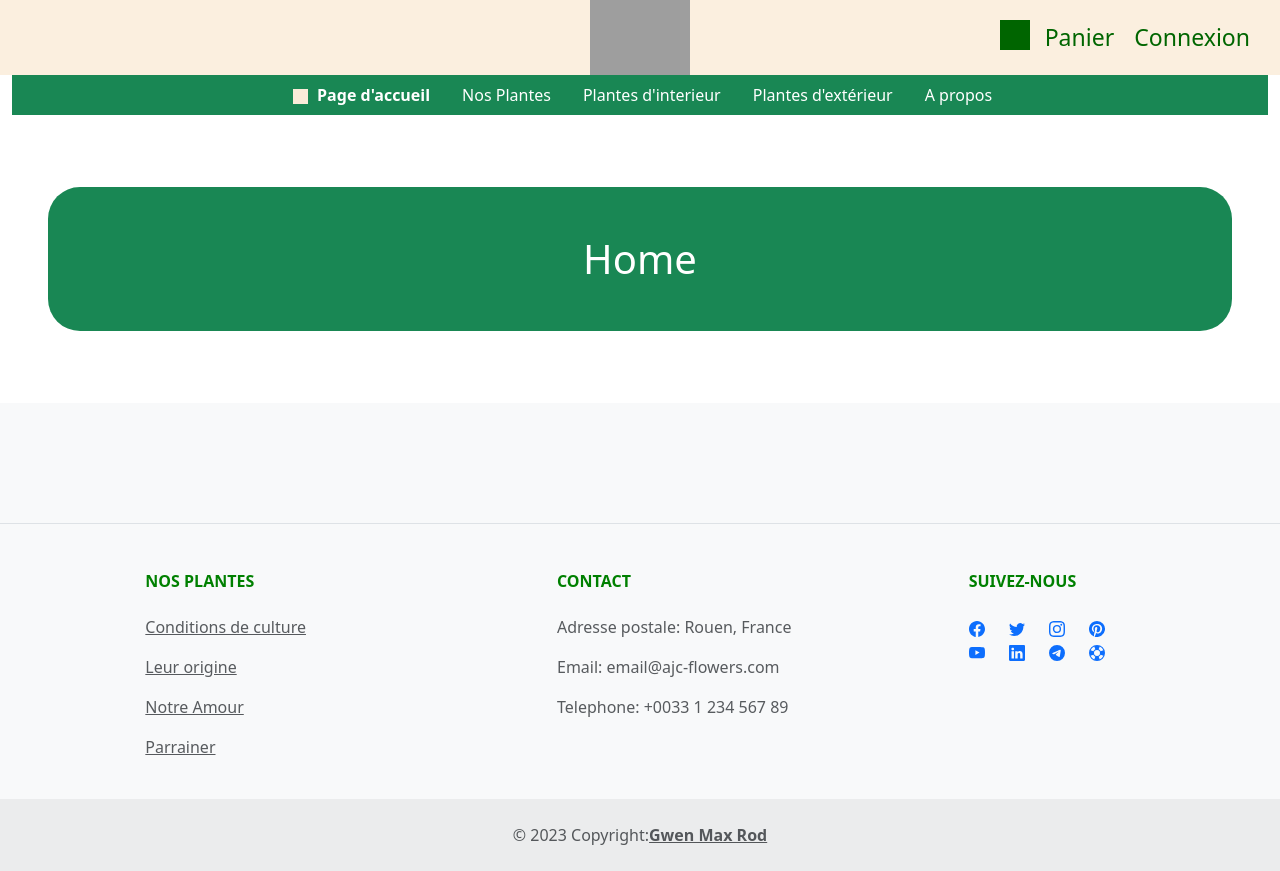
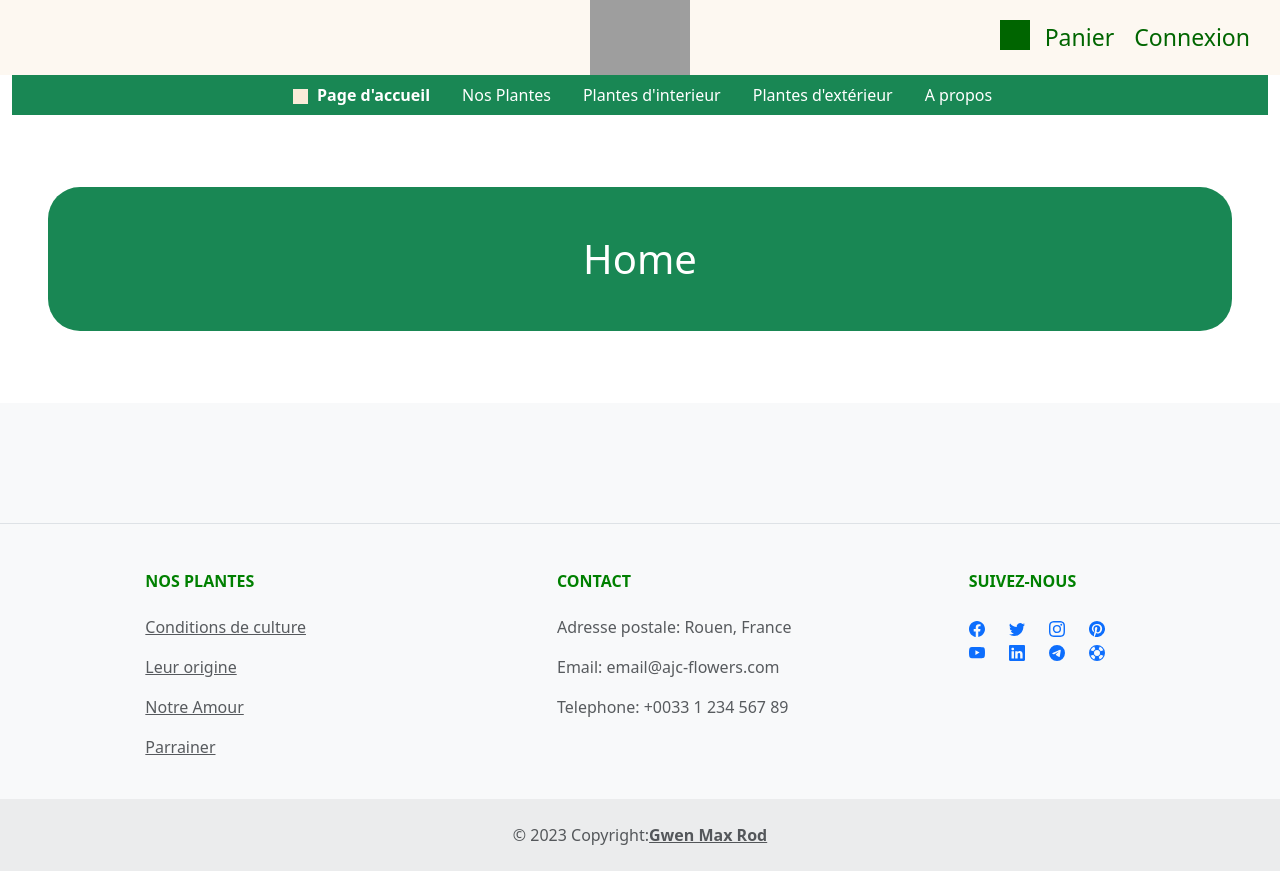
Before and after one commit to GwenCoz/projet-final, a React (Create React App) app: page / in a window 1280 px wide. Built offline with nearby package versions, Linux system fonts and the light colour scheme; grey boxes are pictures that could not be loaded.

Commit message:
Update Header&Footer.css

```diff
--- a/src/components/Header&Footer.css
+++ b/src/components/Header&Footer.css
@@ -16,7 +16,7 @@
     align-items: center;
     position: relative;
     height: 75px;
-    background-color: rgba(250, 235, 215, 0.80);
+    background-color: rgba(250, 235, 215, 0.35);
 }#BarBonjour{
     position: relative;
     left: 20px;
```
